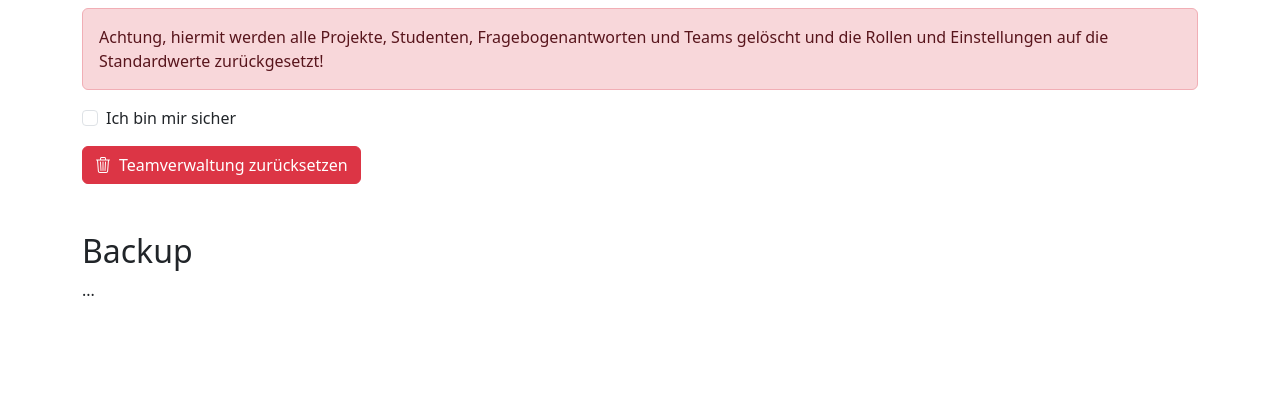
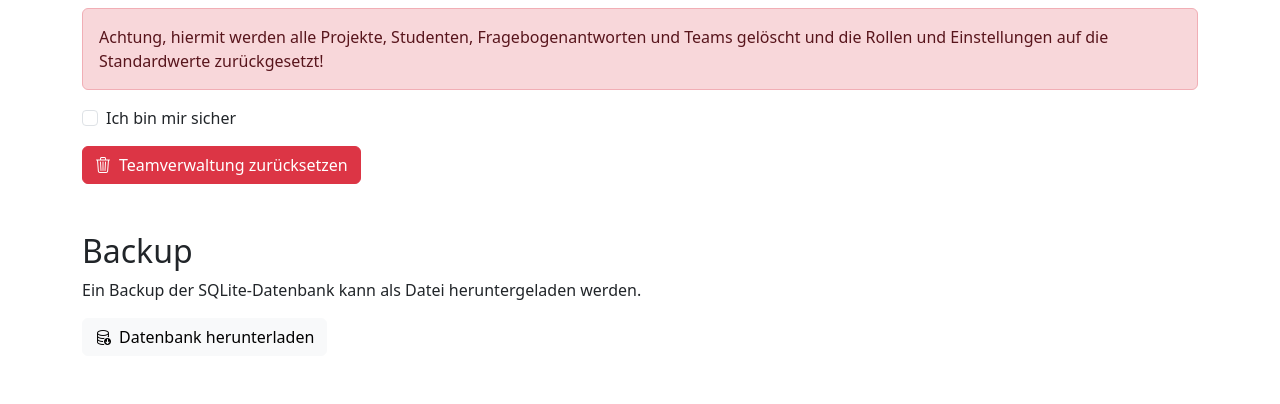
Before and after one commit to tigion/htwd-project-se-team-management, a Django app: page /settings/ in a window 1280 px wide. Shown: the part 538-942 px from the top of the page. Before the commit the page ends 834 px from the top, so only its background shows below. Run offline with Django 4.2, Linux system fonts and the light colour scheme; the visitor is signed in with stand-in values (Sample User, id 1); data comes from the database, SQL or seed files in the repository; some libraries are stand-ins or nearby versions.

Commit message:
feat(backup): add download of the SQLite database file

```diff
--- a/src/backend/app/urls.py
+++ b/src/backend/app/urls.py
@@ -32,4 +32,5 @@ urlpatterns = [
     # settings
     path("settings/", views.settings, name="settings"),
     path("settings/reset", views.settings_reset, name="reset"),
+    path("settings/backup", views.settings_backup, name="backup"),
 ]
--- a/src/backend/app/views.py
+++ b/src/backend/app/views.py
@@ -1,15 +1,16 @@
 from datetime import datetime
 
+from django.contrib import messages
+from django.core.files import File
+from django.db.models import ProtectedError
+from django.http import FileResponse
 from django.shortcuts import get_object_or_404, render, redirect
-from django.contrib import messages
-from django.db.models import ProtectedError
 from django.utils.html import format_html
-from django.http import FileResponse
 
+from django.contrib.auth import authenticate, login, logout
+from django.contrib.auth.decorators import login_required, permission_required
+from django.contrib.auth.forms import AuthenticationForm
 from django.contrib.auth.models import User
-from django.contrib.auth import authenticate, login, logout
-from django.contrib.auth.forms import AuthenticationForm
-from django.contrib.auth.decorators import login_required, permission_required
 
 from poll.models import POLL_SCORES
 from poll.helper import (
@@ -432,3 +433,36 @@ def settings_reset(request):
         return redirect("home")
 
     return redirect("settings")
+
+
+@login_required()
+@permission_required("app.view_settings")
+def settings_backup(request):
+    if request.method != "POST":
+        return redirect("settings")
+
+    from django.conf import settings
+
+    # check if database is SQLite
+    db_engine = settings.DATABASES["default"]["ENGINE"]
+    if db_engine != "django.db.backends.sqlite3":
+        messages.error(request, "Download des Datenbank-Backups ist aktuell nur für SQLite möglich!")
+        return redirect("settings")
+
+    # set backup file name
+    timestamp = datetime.now().strftime("%Y%m%d-%H%M%S")
+    filename = f"db_backup_{timestamp}.sqlite3"
+
+    # open database file
+    db_file = File(open(settings.DATABASES["default"]["NAME"], "rb"))
+
+    # variant 1: FileResponse
+    # content type (application/vnd.sqlite3) and length are set automatically
+    response = FileResponse(db_file, as_attachment=True, filename=filename)
+
+    # variant 2: HttpResponse
+    # response = HttpResponse(db_file, content_type="application/x-sqlite3")
+    # response["Content-Disposition"] = f"attachment; filename={filename}"
+    # response["Content-Length"] = db_file.size
+
+    return response
--- a/src/backend/templates/lecturer/settings.html
+++ b/src/backend/templates/lecturer/settings.html
@@ -45,7 +45,11 @@
 
 <div class="container my-5">
   <h2>Backup</h2>
-  ...
+  <p>Ein Backup der SQLite-Datenbank kann als Datei heruntergeladen werden.</p>
+  <form action="{% url 'backup' %}" method="POST">
+    {% csrf_token %}
+    <button class="btn btn-light" type="submit"><i class="bi bi-database-down me-2"></i>Datenbank herunterladen</button>
+  </form>
 </div>
 
 {% endblock content %}
```
